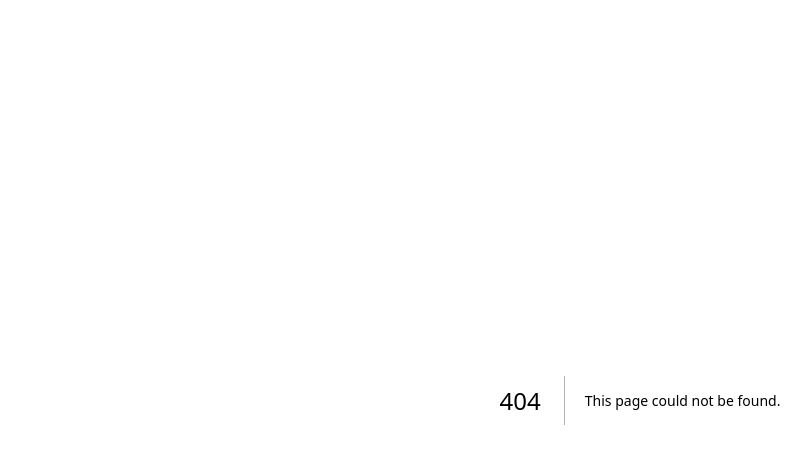
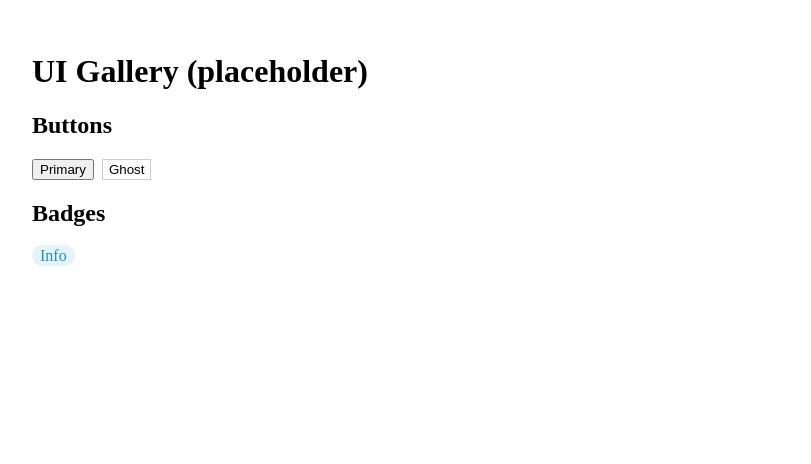
Before and after one commit to cmaclennan/aquivis-v5, a Next.js app in the folder apps/web/: page /ui in a window 1280 px wide. Before the commit this address had no page. Shown: the top 464 px of the page, without its empty margins (0-811 px from the left). Built offline with nearby package versions, Linux system fonts and the light colour scheme.

Commit message:
ci: add basic CI workflow; feat(web): add /ui gallery placeholder

```diff
--- /dev/null
+++ b/apps/web/app/ui/page.tsx
@@ -0,0 +1,18 @@
+export default function UIGallery() {
+  return (
+    <main style={{ padding: 24 }}>
+      <h1>UI Gallery (placeholder)</h1>
+      <section>
+        <h2>Buttons</h2>
+        <div style={{ display: 'flex', gap: 8 }}>
+          <button>Primary</button>
+          <button style={{ background: 'transparent', border: '1px solid #ccc' }}>Ghost</button>
+        </div>
+      </section>
+      <section>
+        <h2>Badges</h2>
+        <span style={{ background: '#E6F4FA', color: '#2090C3', padding: '2px 8px', borderRadius: 12 }}>Info</span>
+      </section>
+    </main>
+  );
+}
```
